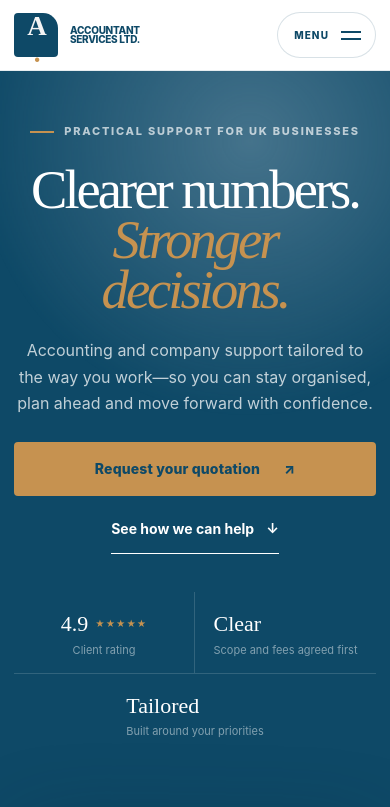
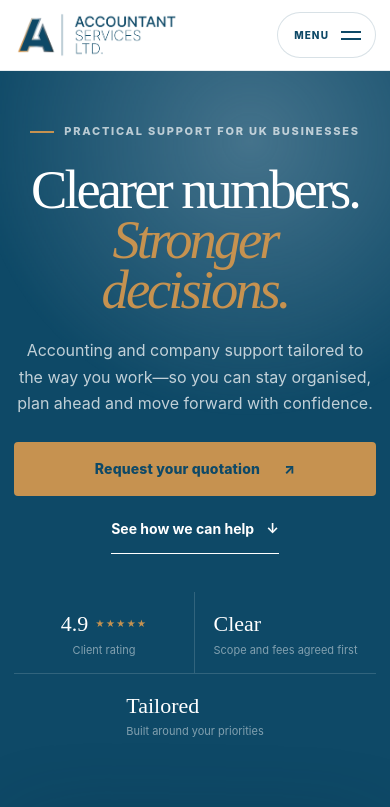
Before and after one commit to Tynarshe/accountant-services, a Next.js app: page / in a window 390 px wide. Shown: the top 807 px of the page. Built offline with nearby package versions, Linux system fonts and the light colour scheme.

Commit message:
Use official Accountant Services logo

```diff
--- a/app/components/site-shell.tsx
+++ b/app/components/site-shell.tsx
@@ -3,8 +3,7 @@ import { MobileNav, ServicesMenu } from "./interactive";
 export function Logo() {
   return (
     <a className="logo" href="/" aria-label="Accountant Services home">
-      <span className="logo-mark" aria-hidden="true">A<span>.</span></span>
-      <span className="logo-type">Accountant<br />Services Ltd.</span>
+      <img className="logo-image" src="/accountant-services-logo.png" alt="Accountant Services Ltd." width={723} height={198} />
     </a>
   );
 }
--- a/app/globals.css
+++ b/app/globals.css
@@ -41,10 +41,8 @@ button { color: inherit; }
 .utility-social { gap: 16px; color: rgba(255,255,255,.58); }
 .site-header { position: sticky; top: 0; z-index: 50; background: rgba(255, 255, 255, .95); border-bottom: 1px solid rgba(14, 73, 103, .1); backdrop-filter: blur(18px); }
 .header-inner { width: min(1380px, calc(100% - 40px)); height: 80px; margin: 0 auto; display: flex; align-items: center; gap: 28px; }
-.logo { display: inline-flex; align-items: center; gap: 12px; flex: 0 0 auto; }
-.logo-mark { width: 44px; height: 44px; display: grid; place-items: center; color: var(--cream); background: var(--forest); border-radius: 4px 15px 4px 4px; font-family: var(--serif); font-weight: 700; font-size: 27px; line-height: 1; letter-spacing: -2px; }
-.logo-mark span { color: var(--coral); }
-.logo-type { font-size: 13px; font-weight: 800; line-height: .92; letter-spacing: -.3px; text-transform: uppercase; }
+.logo { display: inline-flex; align-items: center; flex: 0 0 auto; }
+.logo-image { width: 194px; height: auto; display: block; }
 .desktop-nav { display: flex; align-items: center; justify-content: flex-end; gap: clamp(14px, 1.45vw, 24px); margin-left: auto; }
 .desktop-nav > a { position: relative; font-size: 14px; font-weight: 650; }
 .desktop-nav > a::after { content: ""; position: absolute; left: 0; right: 100%; bottom: -7px; height: 2px; background: var(--coral); transition: right .25s ease; }
@@ -437,8 +435,8 @@ button { color: inherit; }
 .final-cta-inner > div:last-child > div { display: flex; align-items: center; gap: 28px; }
 
 .site-footer { color: rgba(255,255,255,.72); background: var(--forest-deep); }
-.site-footer .logo { color: var(--white); }
-.site-footer .logo-mark { color: var(--forest); background: var(--mint); }
+.site-footer .footer-intro .logo { width: max-content; padding: 11px 14px; background: var(--white); border-radius: 5px 26px 5px 5px; }
+.site-footer .footer-intro .logo-image { width: 190px; }
 .footer-top { padding: 84px 0 66px; display: grid; grid-template-columns: 1fr 1.35fr; gap: 90px; }
 .footer-intro h2 { margin: 38px 0 14px; color: var(--white); font-family: var(--serif); font-size: 38px; font-weight: 400; line-height: 1.05; }
 .footer-intro > p { max-width: 460px; margin: 0; color: rgba(255,255,255,.5); font-size: 13px; }
@@ -892,7 +890,7 @@ button { color: inherit; }
   .section-space { padding: 68px 0; }
   .utility-bar { display: none; }
   .header-inner { width: calc(100% - 28px); height: 70px; }
-  .site-header .logo-type { display: block; font-size: 10px; }
+  .site-header .logo-image { width: 162px; }
   .header-actions { display: none; }
   .mobile-panel { max-height: calc(100dvh - 70px); padding: 28px 16px 32px; }
   .hero { min-height: auto; padding-top: 52px; }
```
Also changed, not shown: public/accountant-services-logo.png (added), 17 other files (tests, documents, lock files or other folders).
